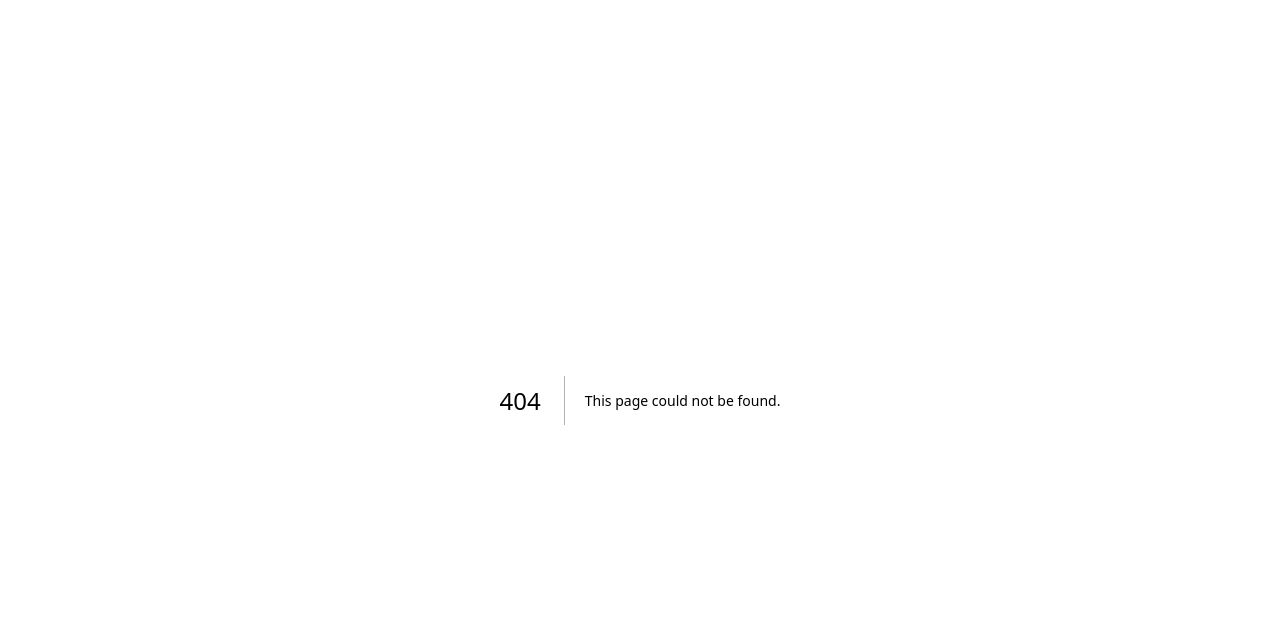
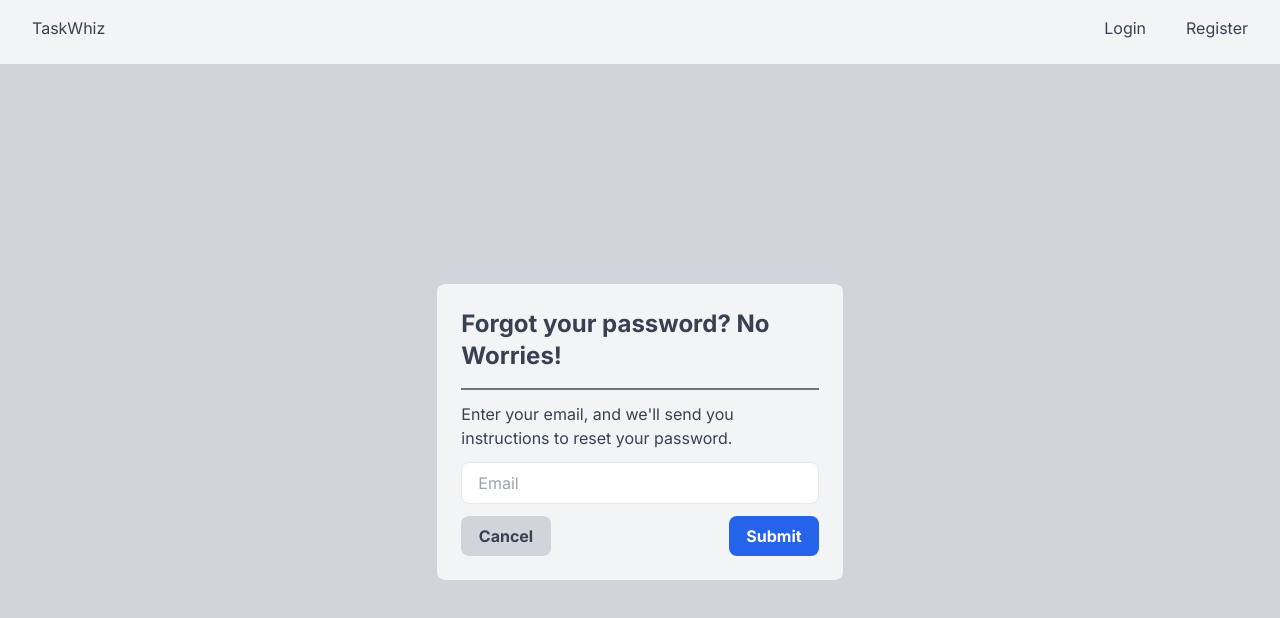
Before and after one commit to chrysspegenia/taskwhiz, a Next.js app: page /forgot_password in a window 1280 px wide. Before the commit this address had no page. Shown: the top 618 px of the page. Built offline with nearby package versions, Linux system fonts and the light colour scheme.

Commit message:
Create forgot password page

```diff
--- /dev/null
+++ b/app/(account)/forgot_password/page.tsx
@@ -0,0 +1,53 @@
+import Link from "next/link";
+import MainHeader from "@/components/MainHeader";
+
+export default function ForgotPasswordPage() {
+  return (
+    <main className="grid grid-cols-1 grid-rows-[8%_1fr]  min-h-screen bg-gray-100 text-gray-700">
+      <MainHeader />
+
+      <section className="w-full flex items-center justify-center p-8 bg-gray-300">
+        <form
+          action={""}
+          className="flex flex-col gap-3 w-full md:w-3/4 lg:w-1/3 bg-gray-100 p-6 rounded-lg"
+        >
+          <h1 className="text-center text-md md:text-left md:text-2xl font-bold text-gray-700 border-b-2 border-gray-500 pb-4">
+            Forgot your password? No Worries!
+          </h1>
+
+          <p>
+            Enter your email, and we'll send you instructions to reset your
+            password.
+          </p>
+
+          <div>
+            <input
+              name="email"
+              type="text"
+              placeholder="Email"
+              className="text-gray-700 w-full px-4 py-2 border rounded-lg focus:outline-none focus:ring-2 focus:ring-blue-400"
+            ></input>
+          </div>
+
+          <div className="w-full flex justify-between font-bold">
+            <Link
+              href={"login"}
+              className="`w-1/2 md:w-1/4 px-4 py-2 rounded-lg bg-gray-300 hover:bg-gray-400 text-center"
+            >
+              Cancel
+            </Link>
+            <button
+              type="submit"
+              // disabled={}
+              className={`w-1/2 md:w-1/4 px-4 py-2 rounded-lg text-white ${
+                "" ? "bg-gray-400" : "bg-blue-600 hover:bg-blue-700"
+              }`}
+            >
+              Submit
+            </button>
+          </div>
+        </form>
+      </section>
+    </main>
+  );
+}
```
